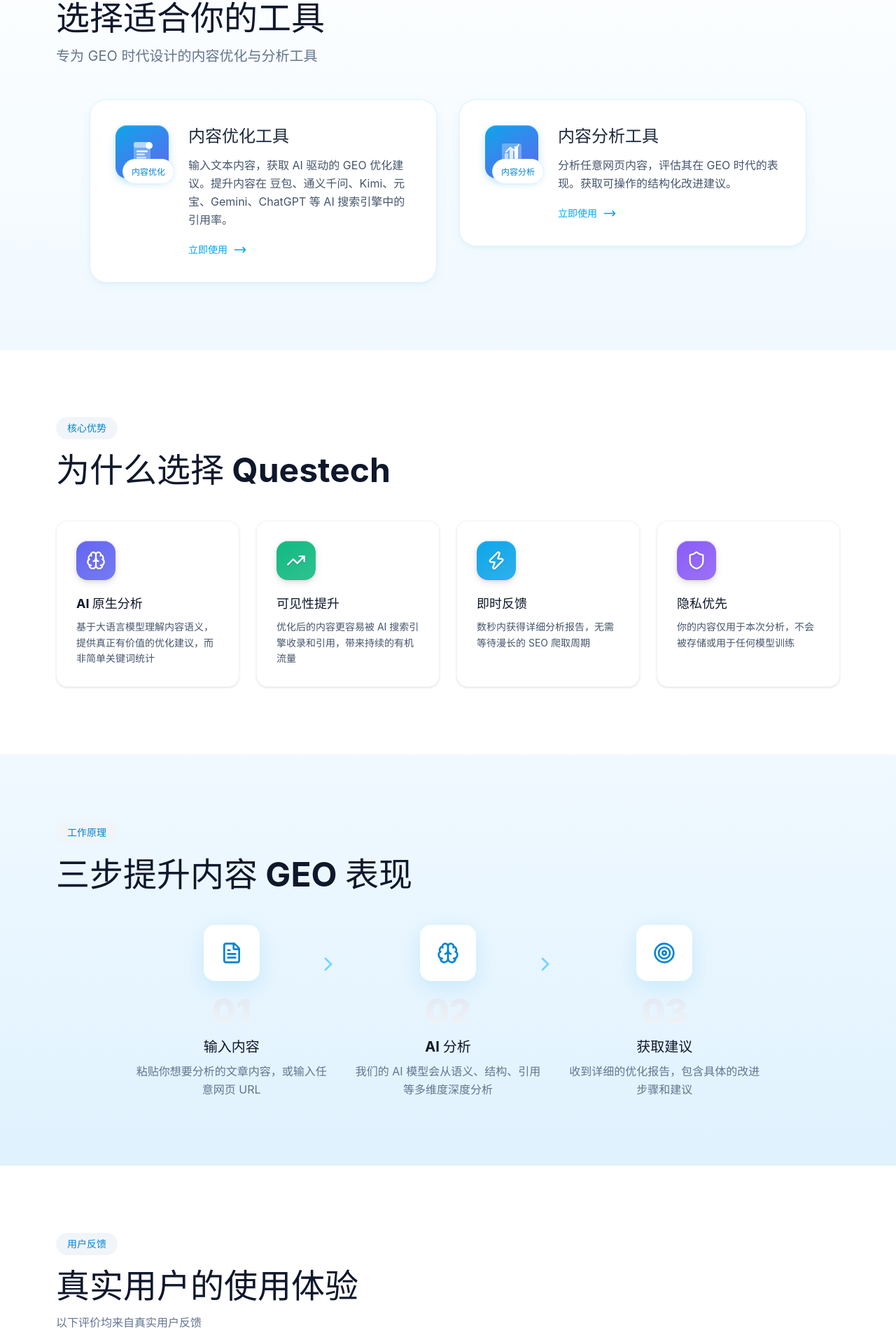
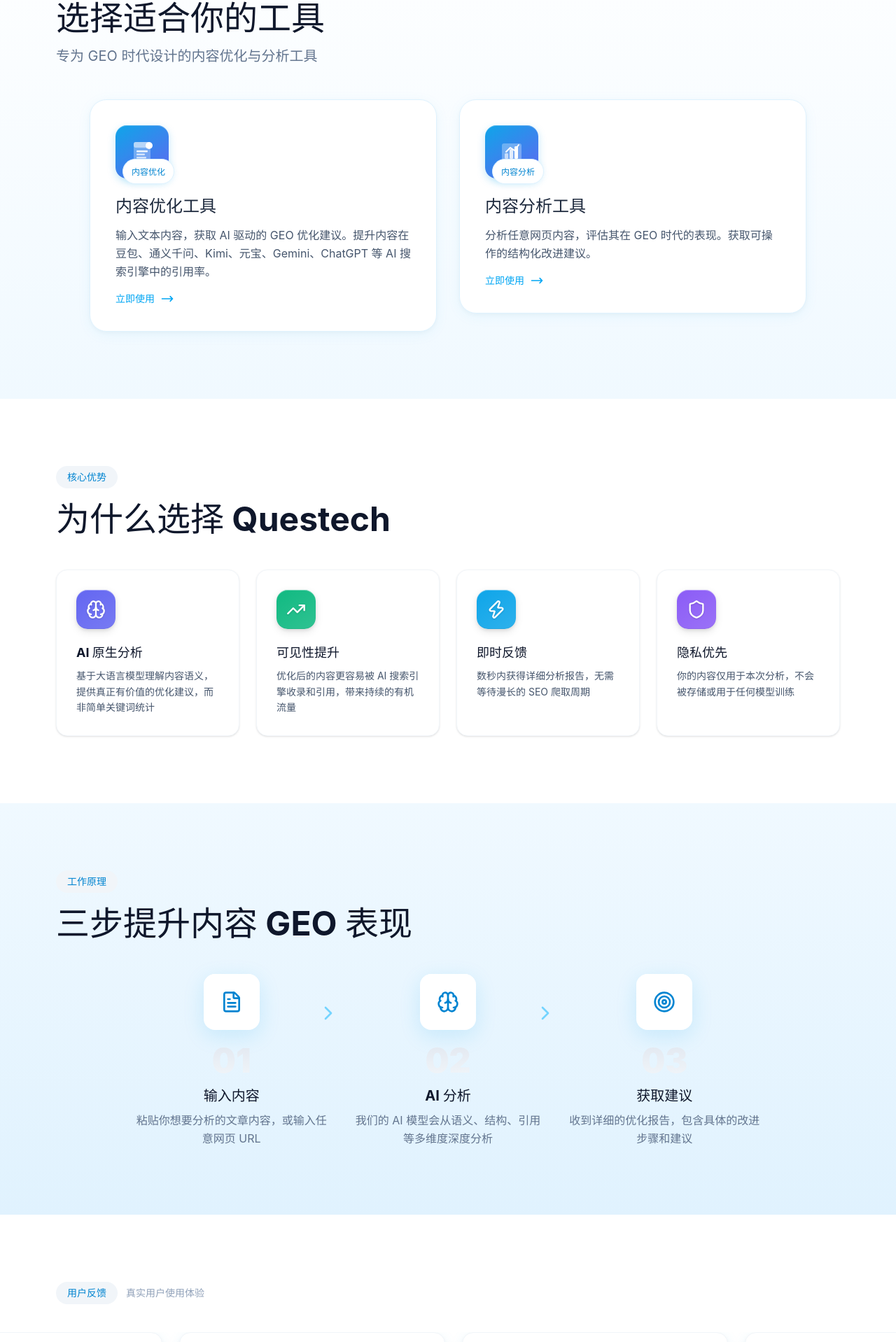
Before and after one commit to luanjian77-design/questech-geo-tools, a React (Vite) app: page / in a window 1280 px wide. Shown: the part 2653-4571 px from the top of the page at 70% size. Built offline with nearby package versions, Linux system fonts and the light colour scheme.

Commit message:
fix: equal-height tool cards, remove testimonials header, loop scroll only

```diff
--- a/src/components/ToolCard.jsx
+++ b/src/components/ToolCard.jsx
@@ -9,7 +9,8 @@
       onClick={handleClick}
       className="group relative w-full bg-white rounded-3xl p-9 shadow-md hover:shadow-2xl transition-all duration-500 border border-sky-100 overflow-hidden text-left card-hover"
       style={{
-        boxShadow: '0 4px 20px rgba(14,165,233,0.06), 0 2px 8px rgba(0,0,0,0.04)'
+        boxShadow: '0 4px 20px rgba(14,165,233,0.06), 0 2px 8px rgba(0,0,0,0.04)',
+        minHeight: '220px',
       }}
     >
       {/* Background gradient on hover */}
@@ -18,7 +19,7 @@
       {/* Subtle glow effect */}
       <div className="absolute -top-20 -right-20 w-40 h-40 bg-sky-400 rounded-full filter blur-3xl opacity-0 group-hover:opacity-10 transition-opacity duration-500" />
 
-      <div className="relative flex items-start gap-7">
+      <div className="relative flex flex-col items-start gap-6 h-full">
         {/* Icon container - iPhone style with 3D effect */}
         <div className="relative flex-shrink-0">
           <div
@@ -40,14 +41,16 @@
         </div>
 
         {/* Content */}
-        <div className="flex-1 min-w-0">
-          <h3 className="text-2xl font-bold text-slate-800 mb-3 group-hover:text-sky-600 transition-colors duration-300">
-            {title}
-          </h3>
-          <p className="text-slate-600 leading-relaxed text-base mb-5">{description}</p>
+        <div className="flex-1 min-w-0 flex flex-col justify-between">
+          <div>
+            <h3 className="text-2xl font-bold text-slate-800 mb-3 group-hover:text-sky-600 transition-colors duration-300">
+              {title}
+            </h3>
+            <p className="text-slate-600 leading-relaxed text-base">{description}</p>
+          </div>
 
           {/* Arrow indicator */}
-          <div className="flex items-center gap-2 text-sky-500 font-medium">
+          <div className="flex items-center gap-2 text-sky-500 font-medium mt-4">
             <span className="text-sm">立即使用</span>
             <svg className="w-5 h-5 transform group-hover:translate-x-2 transition-transform duration-300" fill="none" viewBox="0 0 24 24" stroke="currentColor">
               <path strokeLinecap="round" strokeLinejoin="round" strokeWidth={2} d="M17 8l4 4m0 0l-4 4m4-4H3" />
--- a/src/pages/Home.jsx
+++ b/src/pages/Home.jsx
@@ -169,15 +169,13 @@
     if (!el) return
 
     let scrollPos = 0
-    let direction = 1
-    const speed = 0.5
+    const speed = 0.4
 
     const rafId = requestAnimationFrame(function step() {
       if (!el) return
-      const maxScroll = el.scrollWidth / 2 - el.clientWidth
-      scrollPos += speed * direction
-      if (scrollPos >= maxScroll) direction = -1
-      if (scrollPos <= 0) direction = 1
+      const maxScroll = el.scrollWidth / 2
+      scrollPos += speed
+      if (scrollPos >= maxScroll) scrollPos = 0
       el.scrollLeft = scrollPos
       requestAnimationFrame(step)
     })
@@ -452,13 +450,10 @@
 
       {/* ========== TESTIMONIALS ========== */}
       <section className="py-24 bg-white overflow-hidden">
-        <div className="max-w-6xl mx-auto px-4 mb-12">
-          <div className="text-left">
-            <div className="mb-5">
-              <SectionLabel>用户反馈</SectionLabel>
-            </div>
-            <h2 className="text-4xl md:text-5xl font-bold text-slate-900 mb-4">真实用户的使用体验</h2>
-            <p className="text-slate-500">以下评价均来自真实用户反馈</p>
+        <div className="max-w-6xl mx-auto px-4 mb-10">
+          <div className="flex items-center gap-3">
+            <SectionLabel>用户反馈</SectionLabel>
+            <span className="text-slate-400 text-sm">真实用户使用体验</span>
           </div>
         </div>
 
@@ -504,7 +499,7 @@
         </div>
 
         <div className="text-center mt-6 text-slate-400 text-sm">
-          ← 拖动或自动滚动查看更多 →
+          ← 自动循环滚动 · 可左右拖动 →
         </div>
       </section>
 
```
